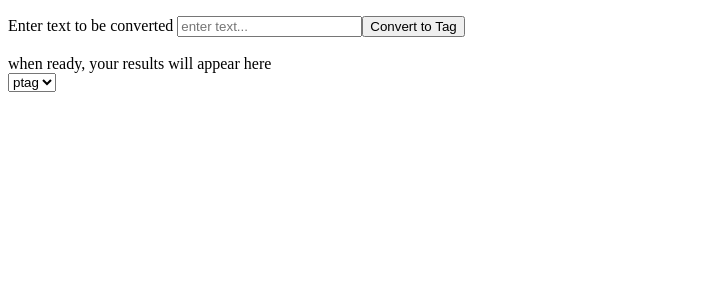
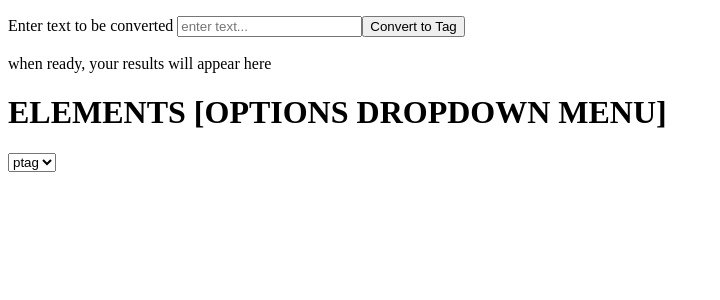
Before and after one commit to DevLuDaley/element-generator, a React app: page / in a window 1280 px wide. Shown: the top 300 px of the page, without its empty margins (0-720 px from the left). Built offline with nearby package versions, Linux system fonts and the light colour scheme.

Commit message:
Update Elements.js

```diff
--- a/src/components/Elements.js
+++ b/src/components/Elements.js
@@ -5,6 +5,7 @@ const Elements = () => {
     var pTags// = `&lt;/p&gt;`
 
     return (<Fragment>
+    <h1>ELEMENTS [OPTIONS DROPDOWN MENU]</h1>
 
 <select>
 <option
@@ -15,6 +16,11 @@ const Elements = () => {
 <option
 value="&lt;H1&gt; &lt;/H1&gt;"
 >H1
+</option>
+
+<option
+value="&lt;H2&gt; &lt;/H2&gt;"
+>H2
 </option>
 
     &lt;H1&gt;
@@ -34,7 +40,7 @@ value="&lt;H1&gt; &lt;/H1&gt;"
 
     &lt;H6&gt;
     &lt;/H6&gt;
-    </select>
+</select>
 
     {/* {p} */}
 
```
